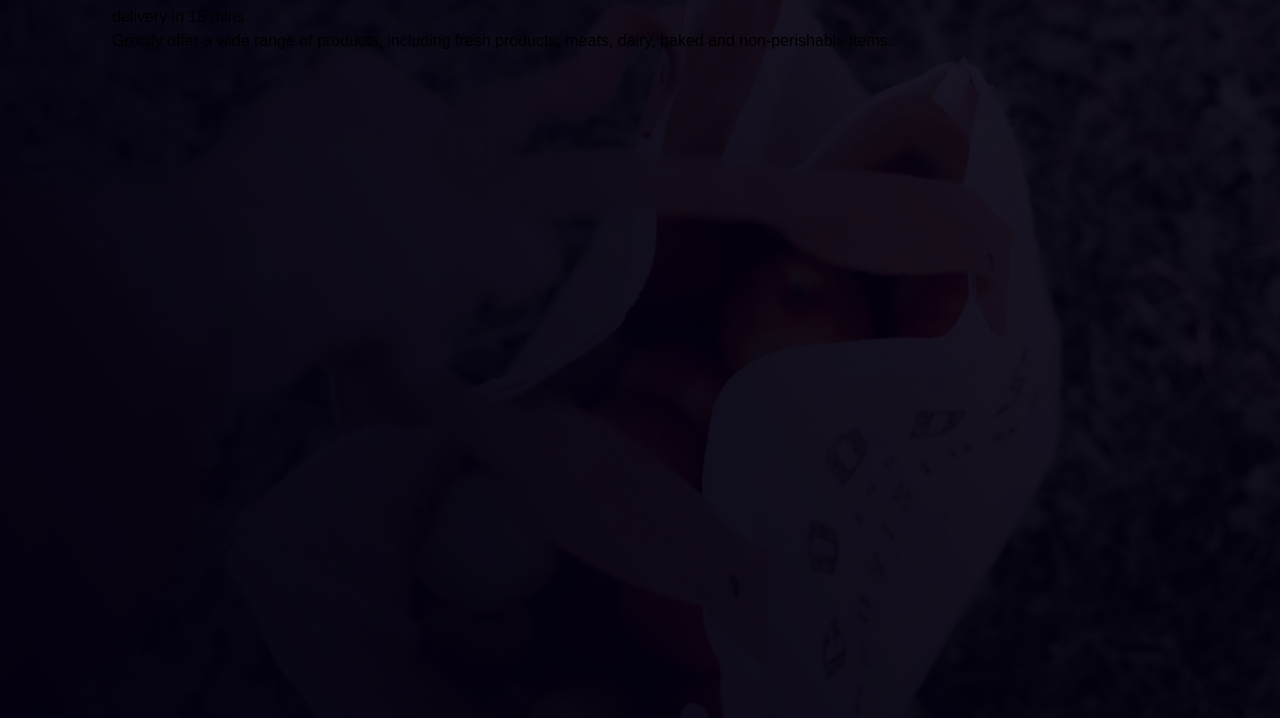
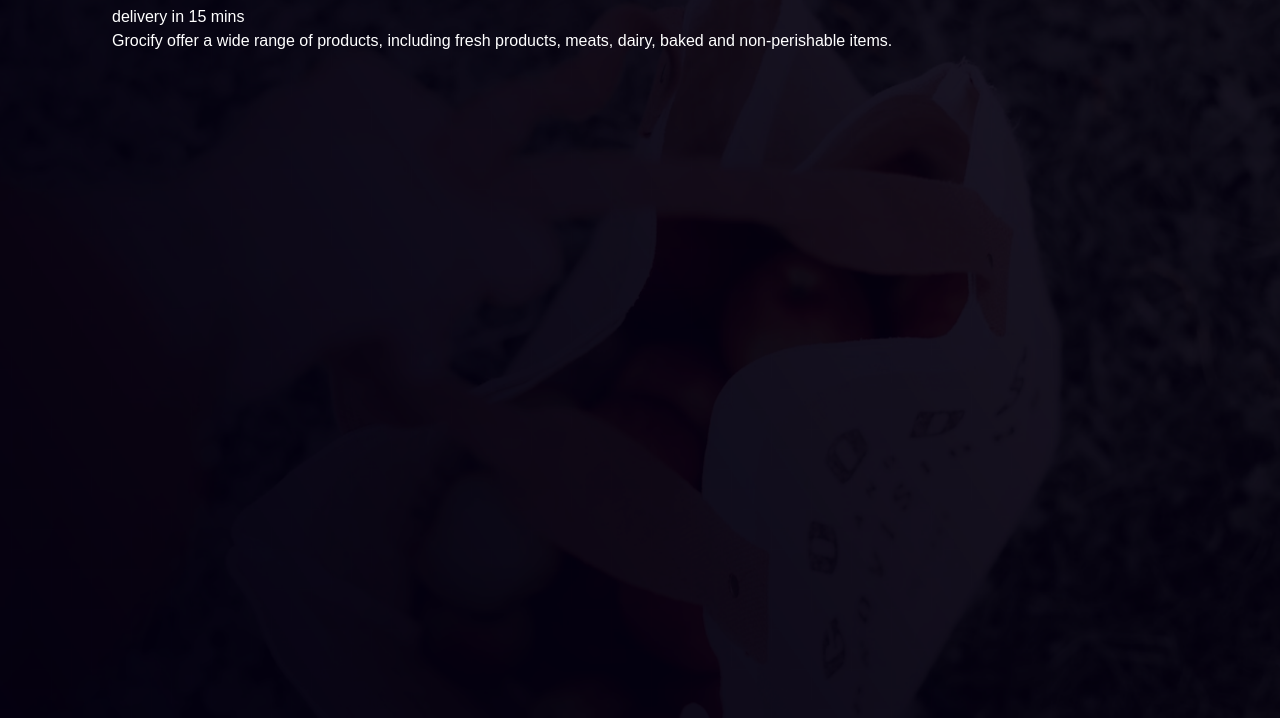
Before and after one commit to Maaxboon/ls-repo, a plain HTML site: page grocify/index.html in a window 1280 px wide. Shown: the part 82-800 px from the top of the page. Drawn offline with nearby package versions, Linux system fonts and the light colour scheme.

Commit message:
Changes text to white

```diff
--- a/grocify/index.html
+++ b/grocify/index.html
@@ -25,7 +25,7 @@
                 </ul>
                 <img src="images/cart.png" alt="Cart Image" class="w-8 cursor-pointer">
             </nav>
-            <div>
+            <div class="text-white">
                 <h1>Groceries<br>delivery in 15 mins</h1>
                 <p>Grocify offer a wide range of products, including fresh products, meats, dairy, baked and
                     non-perishable items.</p>
```
